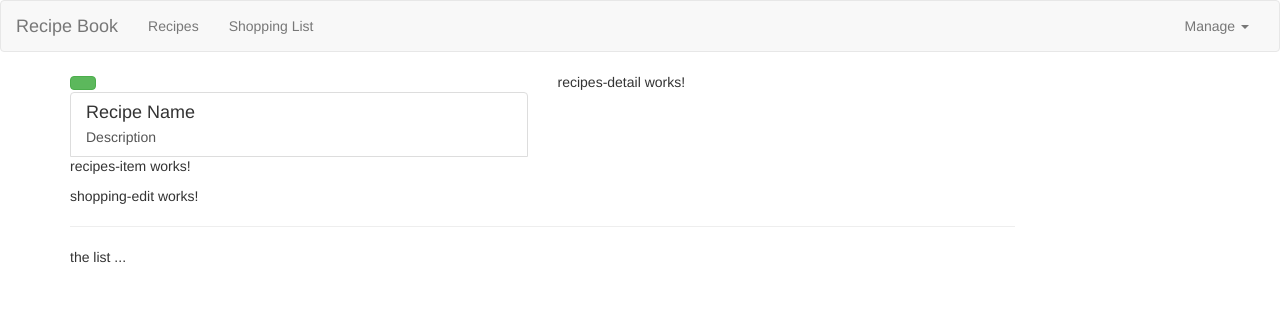
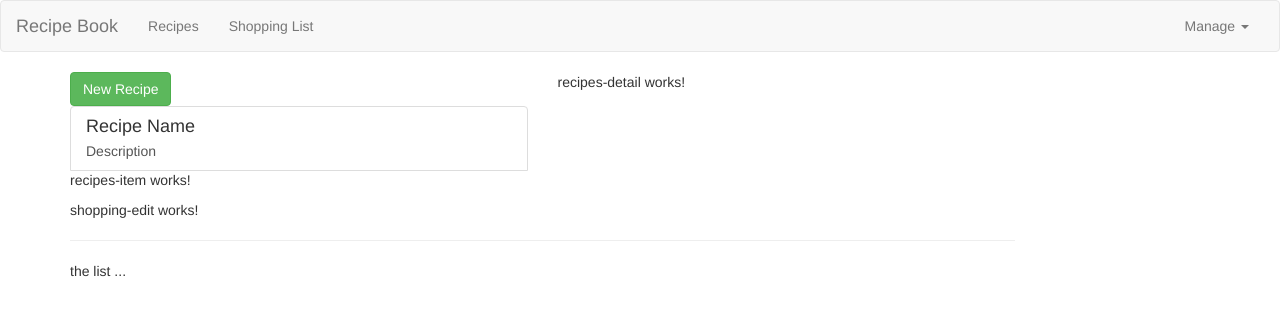
Before and after one commit to vallauri-ict/my-recipes-Michele-Farchetto, an Angular app in the folder my-recipes/: page / in a window 1280 px wide. Shown: the top 316 px of the page. Built offline with nearby package versions, Linux system fonts and the light colour scheme.

Commit message:
forgot button text

```diff
--- a/my-recipes/src/app/recipes/recipes-list/recipes-list.component.html
+++ b/my-recipes/src/app/recipes/recipes-list/recipes-list.component.html
@@ -1,6 +1,6 @@
 <div class="row">
     <div class="col-xs-12">
-        <button class="btn btn-success"></button>
+        <button class="btn btn-success">New Recipe</button>
     </div>
 </div>
 <div class="row">
```
